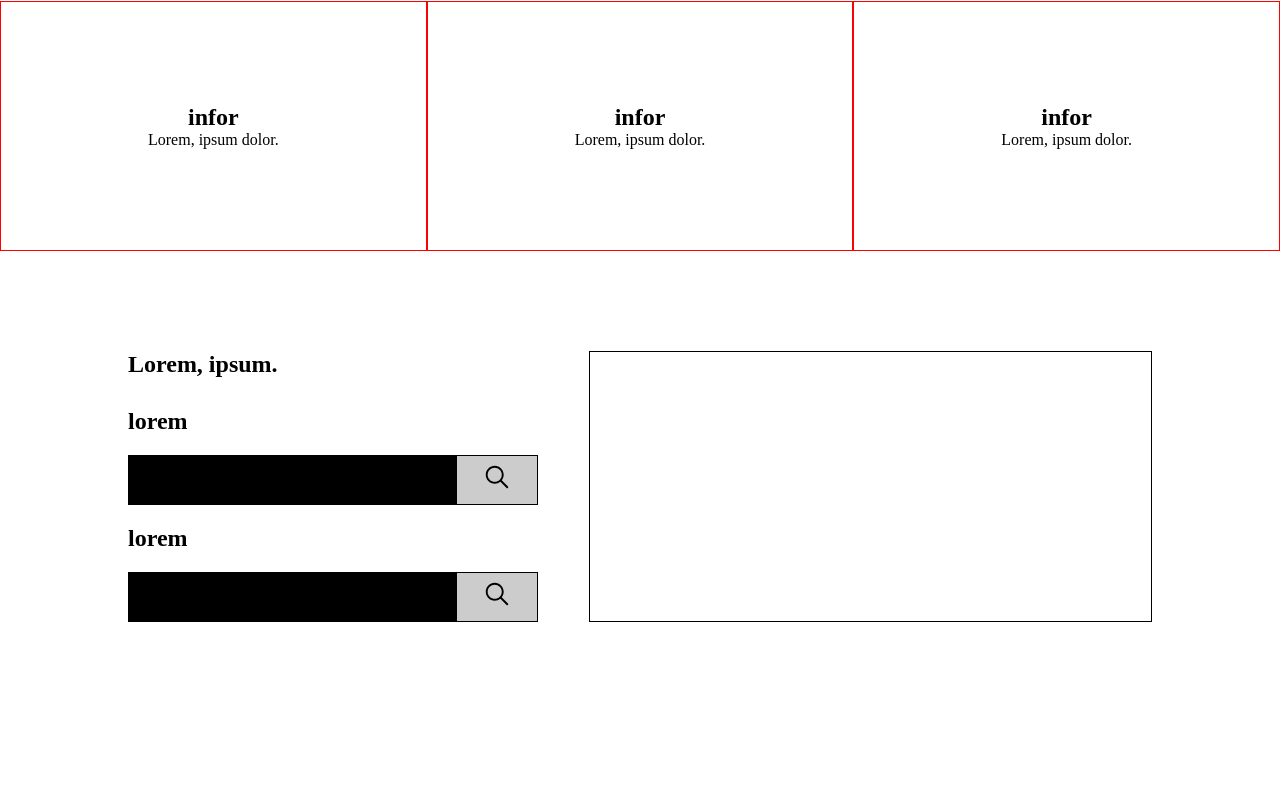
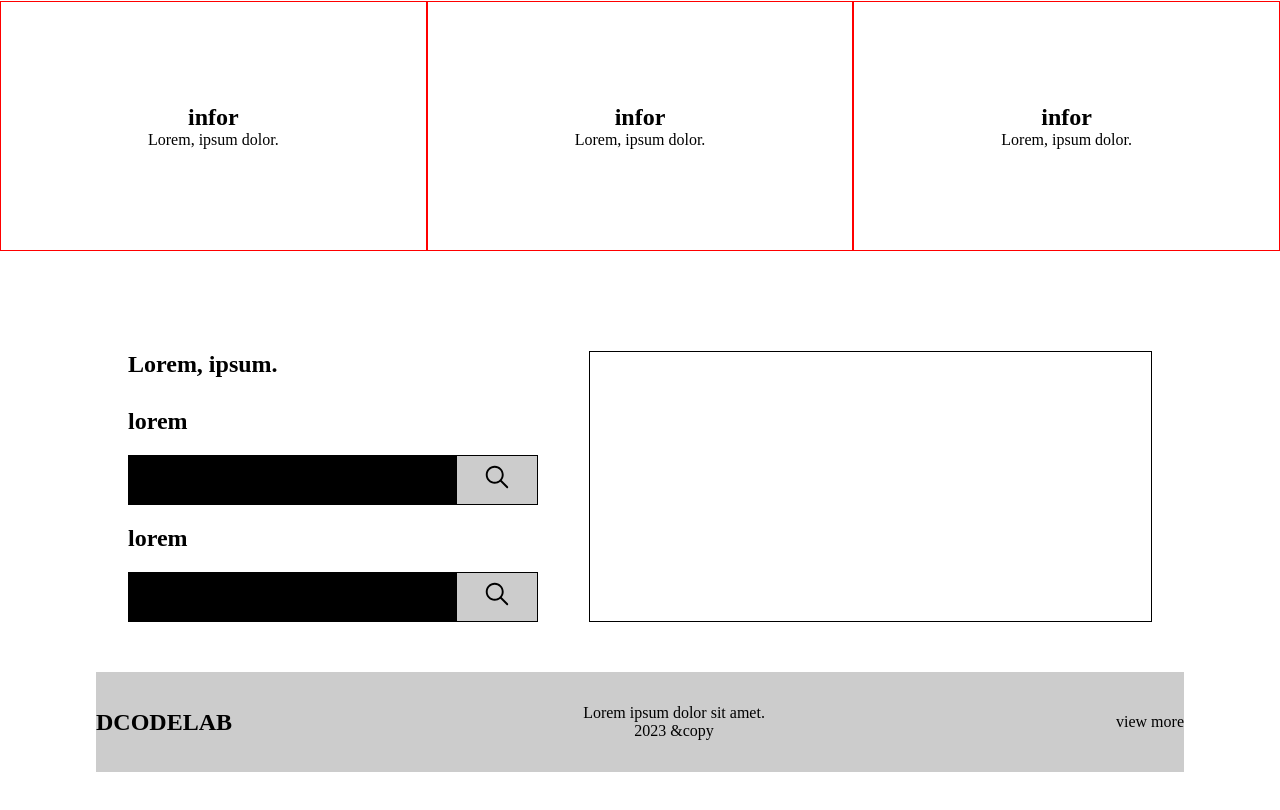
Before and after one commit to charsskim/react-pf, a React (Create React App) app: page / in a window 1280 px wide. Shown: the part 1062-1872 px from the top of the page. Before the commit the page ends 1734 px from the top, so only its background shows below. Built offline with nearby package versions, Linux system fonts and the light colour scheme.

Commit message:
푸터 완성

```diff
--- a/src/App.jsx
+++ b/src/App.jsx
@@ -1,3 +1,4 @@
+import Footer from './components/common/Footer';
 import Header from './components/common/Header';
 import Main from './components/main/main';
 import './scss/style.scss';
@@ -7,6 +8,7 @@ export default function App() {
 		<div className='wrap'>
 			<Header />
 			<Main />
+			<Footer />
 		</div>
 	);
 }
--- a/src/components/common/Footer.jsx
+++ b/src/components/common/Footer.jsx
@@ -0,0 +1,16 @@
+export default function Footer() {
+	return (
+		<div className='Footer'>
+			<article>
+				<h1>DCODELAB</h1>
+			</article>
+			<article>
+				<p>Lorem ipsum dolor sit amet.</p>
+				<span>2023 &copy </span>
+			</article>
+			<article>
+				<p>view more</p>
+			</article>
+		</div>
+	);
+}
--- a/src/scss/common/_footer.scss
+++ b/src/scss/common/_footer.scss
@@ -0,0 +1,14 @@
+.Footer {
+	width: 85vw;
+	margin: 50px auto;
+	height: 100px;
+	background-color: #ccc;
+	display: flex;
+	justify-content: space-between;
+	align-items: center;
+	article {
+		&:nth-of-type(2) {
+			text-align: center;
+		}
+	}
+}
--- a/src/scss/style.scss
+++ b/src/scss/style.scss
@@ -1,5 +1,6 @@
 @import 'reset';
 @import './common/_header.scss';
+@import './common/footer';
 
 @import './main/visual';
 @import './main/banner';
```
